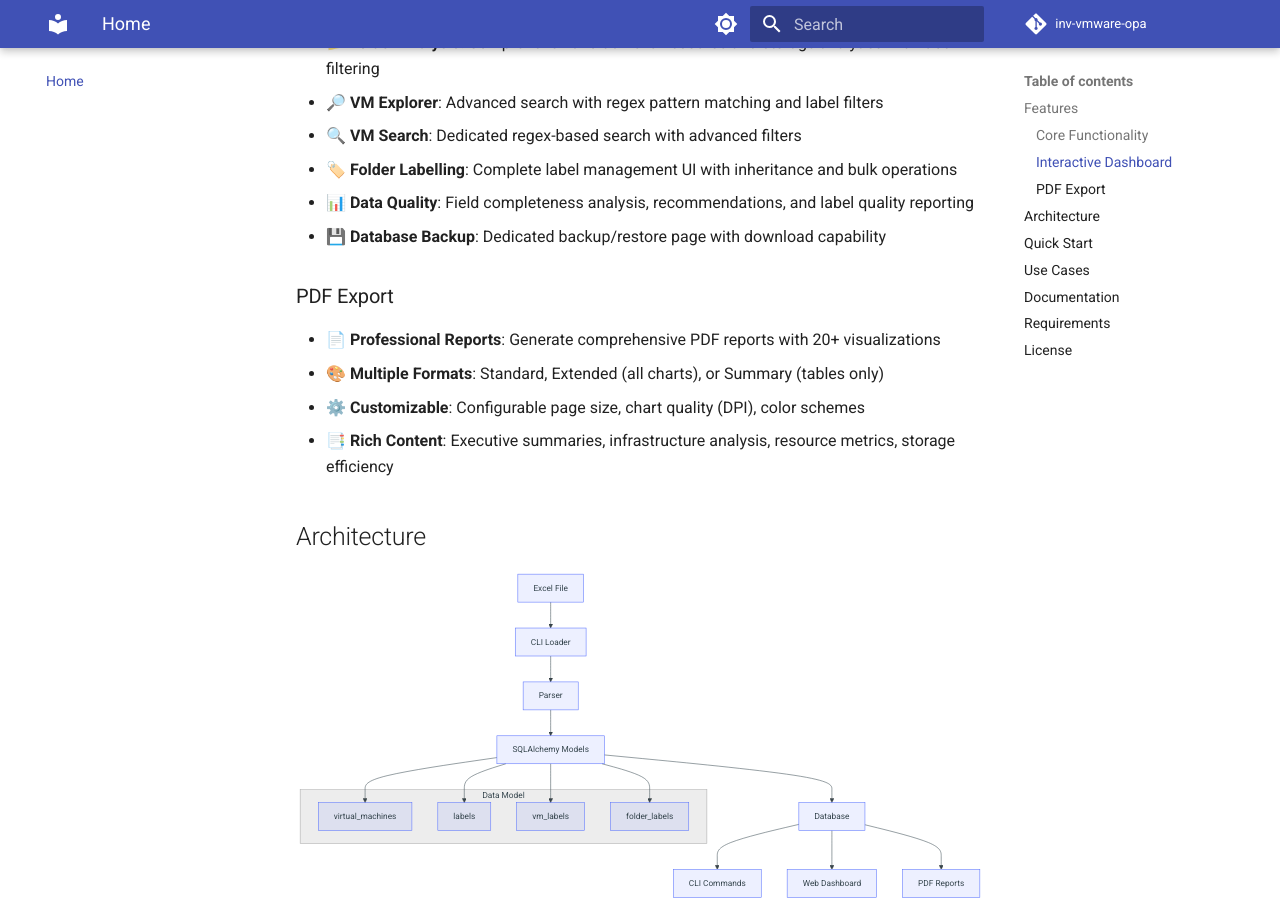
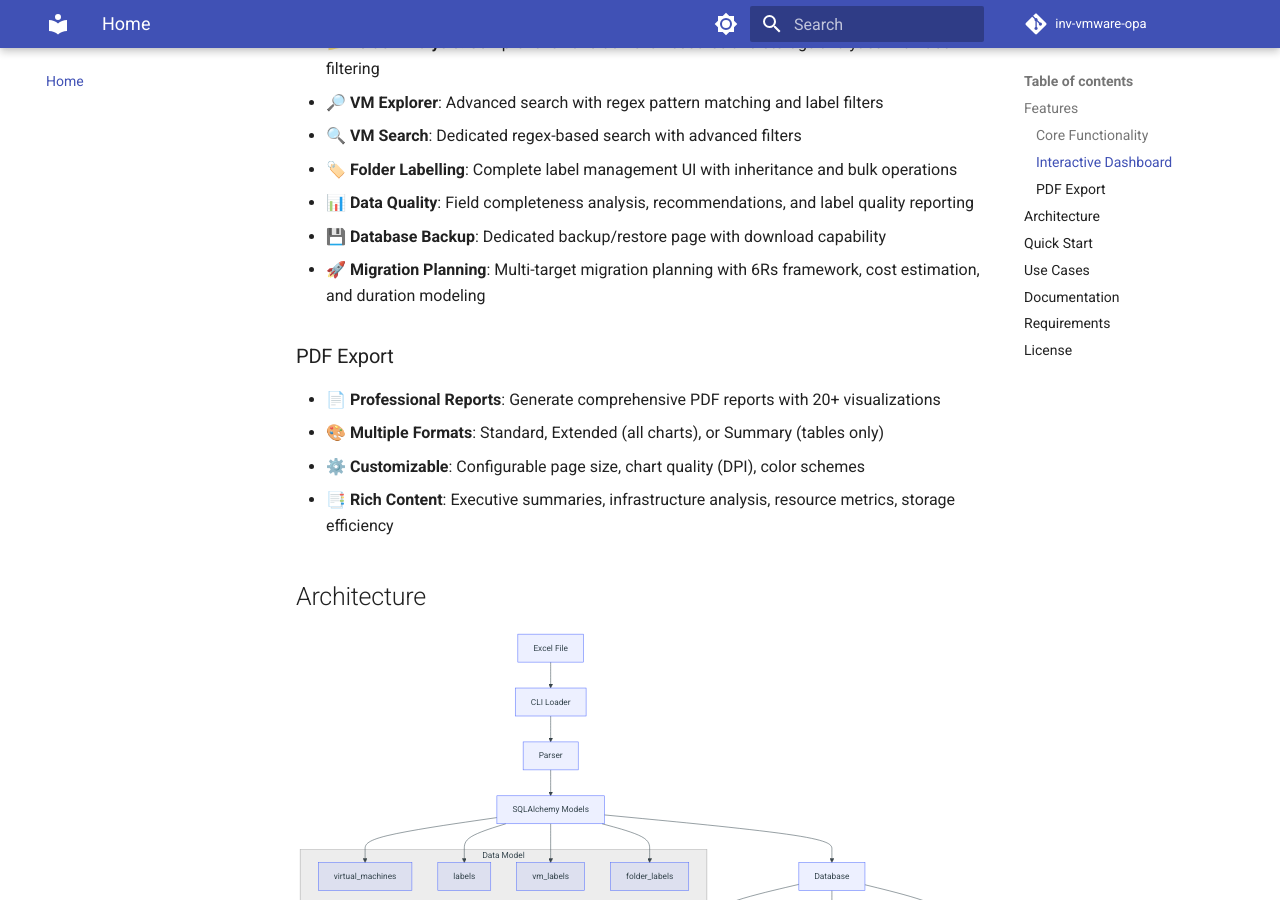
Before and after one commit to brunseba/inv-vmware-opa, an MkDocs documentation site: the page built from docs/index.md, in a window 1280 px wide and 900 px high, scrolled down 825 px. Built offline with MkDocs 1.6.1 and Material for MkDocs 9.7.7, drawn with Linux system fonts in a browser that asks for light colours; comment, search, counter and statistics services are not loaded.

```diff
--- a/docs/index.md
+++ b/docs/index.md
@@ -24,6 +24,7 @@ A Python CLI tool for managing VMware inventory data from Excel exports into a s
 - **🏷️ Folder Labelling**: Complete label management UI with inheritance and bulk operations
 - **📊 Data Quality**: Field completeness analysis, recommendations, and label quality reporting
 - **💾 Database Backup**: Dedicated backup/restore page with download capability
+- **🚀 Migration Planning**: Multi-target migration planning with 6Rs framework, cost estimation, and duration modeling
 
 ### PDF Export
 - **📄 Professional Reports**: Generate comprehensive PDF reports with 20+ visualizations
--- a/mkdocs.yml
+++ b/mkdocs.yml
@@ -1,6 +1,7 @@
 site_name: VMware Inventory OPA
-site_description: VMware inventory management CLI tool
+site_description: VMware inventory management CLI tool with migration planning
 site_author: brun_s
+version: v0.6.2
 repo_url: https://github.com/brun_s/inv-vmware-opa
 repo_name: inv-vmware-opa
 
```
Also changed, not shown: CHANGELOG.md (+21 -0 lines).
